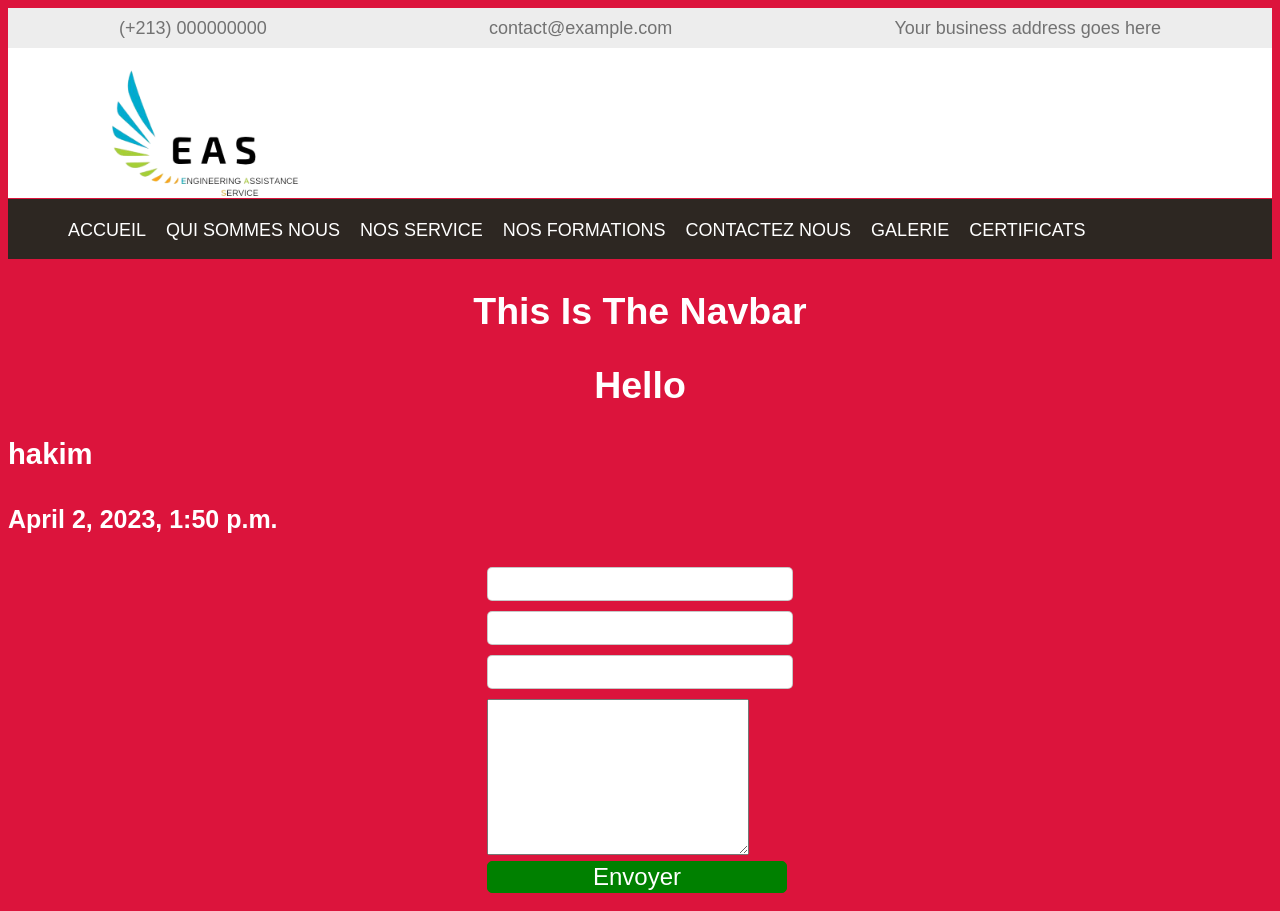
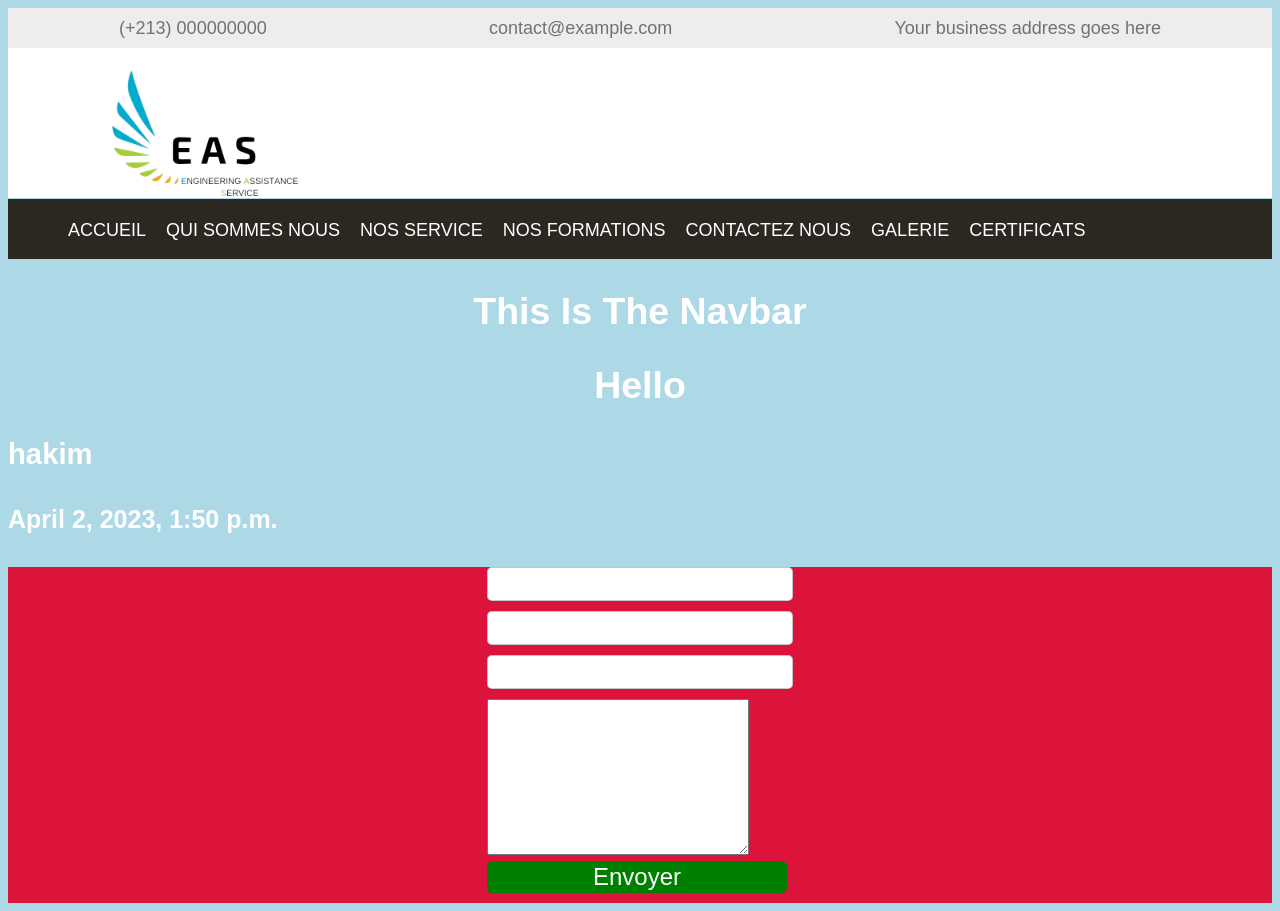
Before and after one commit to hakimled/django-ndt-application, a Django app: page / in a window 1280 px wide. Run offline with Django 4.2, Linux system fonts and the light colour scheme; data comes from the database, SQL or seed files in the repository; data that the repository does not hold is empty; some libraries are stand-ins or nearby versions.

Commit message:
changed the home page background color to lightblue

```diff
--- a/contact/templates/contact/contact.html
+++ b/contact/templates/contact/contact.html
@@ -14,7 +14,7 @@
 
     <style>
         body{
-            background-color: crimson;
+            background-color: lightblue;
             font-size: 25px;
             color: white;
             font-family: Arial, Helvetica, sans-serif;
```
